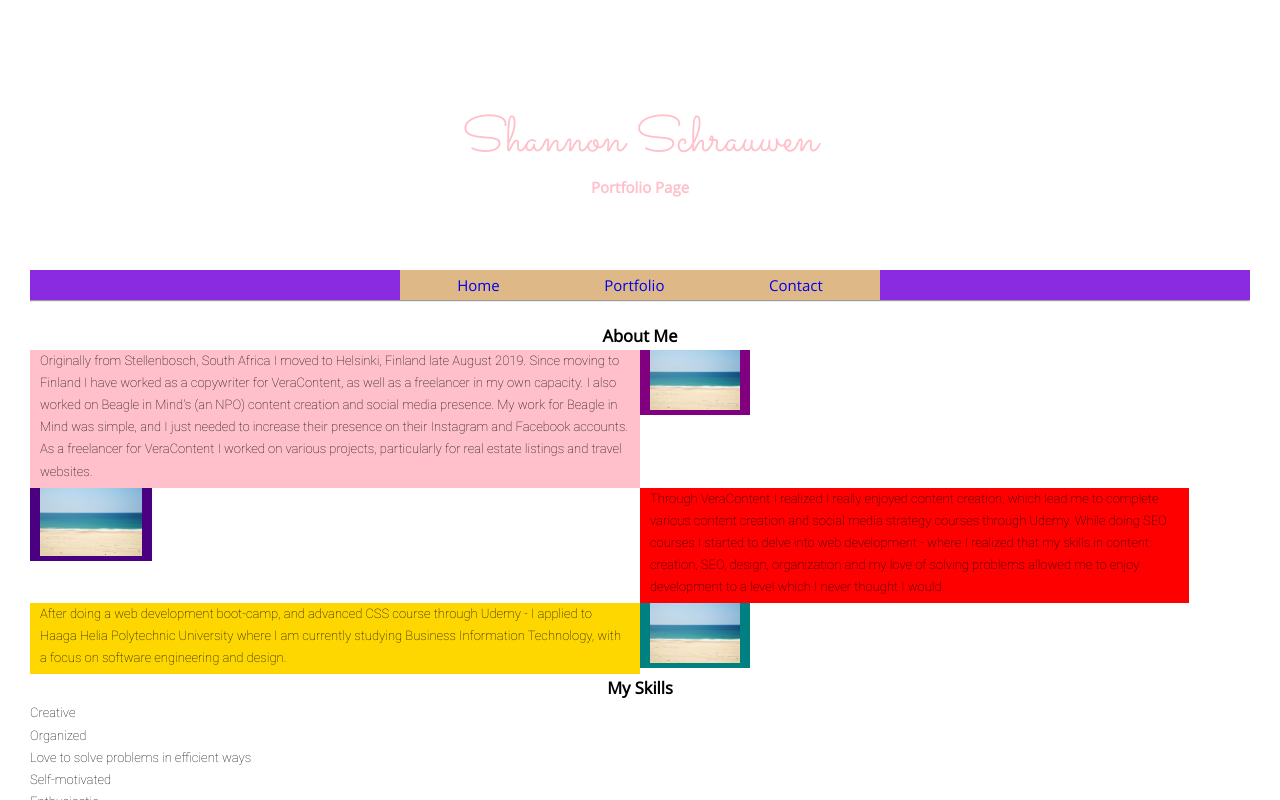
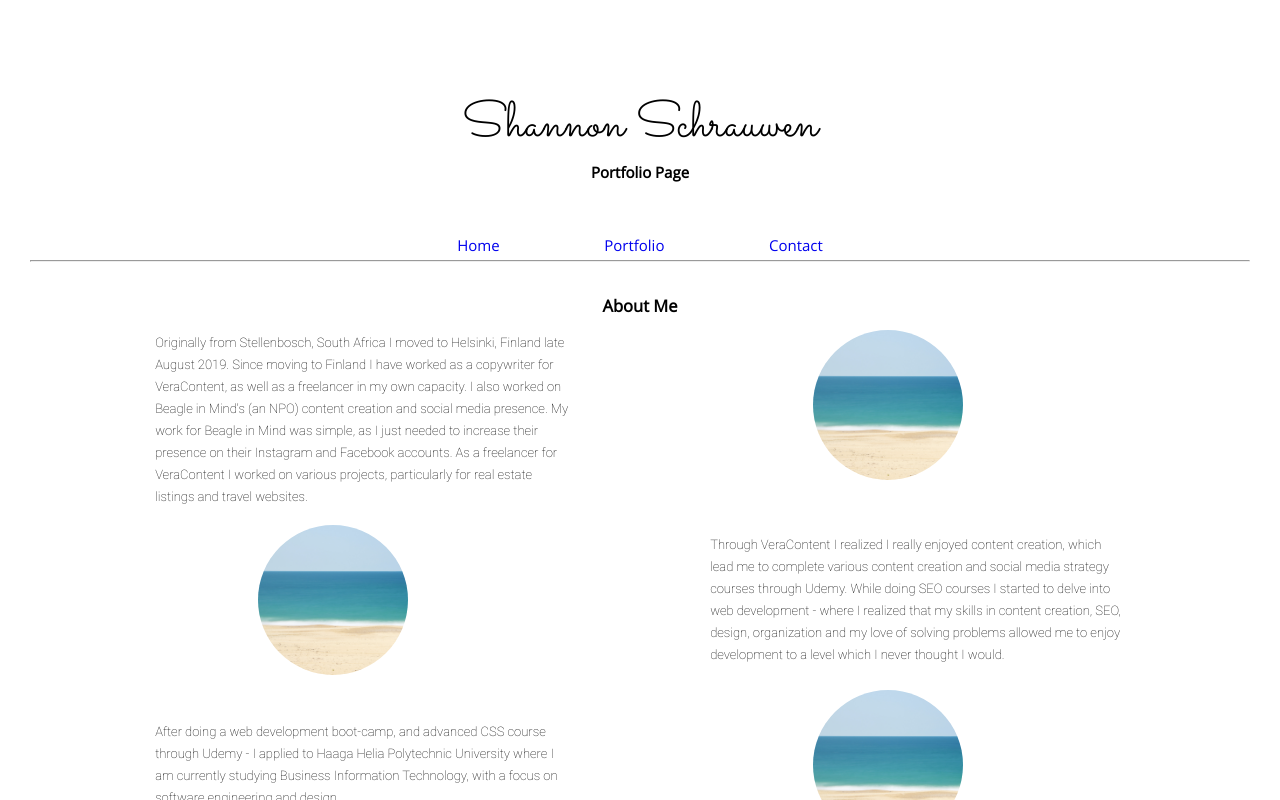
Before and after one commit to ShanRonaldson/portfolio-page, a React (Create React App) app: page / in a window 1280 px wide. Shown: the top 800 px of the page. Built offline with nearby package versions, Linux system fonts and the light colour scheme.

Commit message:
Style editing on home page
Making images sit in center of grid
removal of random colours from areas which are completed (or mostly completed)
made images round and created mixins to make images round

```diff
--- a/src/pages/HomePage.jsx
+++ b/src/pages/HomePage.jsx
@@ -9,25 +9,22 @@ export function Home() {
         <h3 className="home__heading">About Me</h3>
 
         <div className="home--bio__content">
-          {/* <div className="home--box left"> */}
           <p className="home--box__para top__left">
             Originally from Stellenbosch, South Africa I moved to Helsinki,
             Finland late August 2019. Since moving to Finland I have worked as a
             copywriter for VeraContent, as well as a freelancer in my own
             capacity. I also worked on Beagle in Mind's (an NPO) content
             creation and social media presence. My work for Beagle in Mind was
-            simple, and I just needed to increase their presence on their
+            simple, as I just needed to increase their presence on their
             Instagram and Facebook accounts. As a freelancer for VeraContent I
             worked on various projects, particularly for real estate listings
             and travel websites.
           </p>
-          <img
-            src={image}
-            alt="placeholder"
-            className="home--box__img top__right"
-          />
-          {/* </div> */}
-          {/* <div className="home--box right"> */}
+
+          <div className="home__shape top__right">
+            <img src={image} alt="placeholder" className="home--box__img" />
+          </div>
+
           <p className="home--box__para middle__right">
             Through VeraContent I realized I really enjoyed content creation,
             which lead me to complete various content creation and social media
@@ -37,25 +34,19 @@ export function Home() {
             problems allowed me to enjoy development to a level which I never
             thought I would.
           </p>
-          <img
-            src={image}
-            alt="placeholder"
-            className="home--box__img middle__left"
-          />
-          {/* </div> */}
-          {/* <div className="home--box left"> */}
+          <div className="home__shape middle__left">
+            <img src={image} alt="placeholder" className="home--box__img " />
+          </div>
+
           <p className="home--box__para bottom__left">
             After doing a web development boot-camp, and advanced CSS course
             through Udemy - I applied to Haaga Helia Polytechnic University
             where I am currently studying Business Information Technology, with
             a focus on software engineering and design.
           </p>
-          <img
-            src={image}
-            alt="placeholder"
-            className="home--box__img bottom__right"
-          />
-          {/* </div> */}
+          <div className="home__shape bottom__right">
+            <img src={image} alt="placeholder" className="home--box__img " />
+          </div>
         </div>
       </section>
 
--- a/src/scss/abstracts/_mixins.scss
+++ b/src/scss/abstracts/_mixins.scss
@@ -1,3 +1,63 @@
+@mixin clearfix {
+  &::after {
+    content: "";
+    display: table;
+    clear: both;
+  }
+}
+
+//change background image color
+
+@mixin my-background-image($imgpath, $color-light, $color-dark) {
+  background: {
+    image: linear-gradient(
+        to right bottom,
+        rgba($color-light, 0.801),
+        rgba($color-dark, 0.801)
+      ),
+      url($imgpath);
+    size: cover;
+    position: top;
+  }
+}
+
+// create the round shape for images
+
+@mixin round-shape {
+  width: $img-size-small;
+  height: $img-size-small;
+  float: left;
+
+  -webkit-transform: translateX($translate-negative-small);
+  transform: translateX($translate-negative-small);
+  position: relative;
+  overflow: hidden;
+  backface-visibility: hidden;
+  -webkit-backface-visibility: hidden;
+
+  border-radius: $border-radius-50;
+  justify-self: center;
+
+  outline: 1px solid transparent;
+
+  @supports (clip-path: circle(0 0)) or (-webkit-clip-path: circle(0 0)) {
+    -webkit-clip-path: circle($border-radius-50 at $border-radius-50 $border-radius-50);
+    clip-path: circle($border-radius-50 at $border-radius-50 $border-radius-50);
+    -webkit-shape-outside: circle($border-radius-50 at $border-radius-50 $border-radius-50);
+    shape-outside: circle($border-radius-50 at $border-radius-50 $border-radius-50);
+    border-radius: none;
+  }
+}
+
+// make the img fit into the rounded shape above
+
+@mixin round-img {
+  width: auto;
+  height: 100%;
+  transform: scale(1.4);
+  transition: all 0.5s ease-in;
+}
+
 //media query manager
 /*
 
--- a/src/scss/abstracts/_variables.scss
+++ b/src/scss/abstracts/_variables.scss
@@ -1,6 +1,19 @@
-$title-font: 'Sacramento', cursive;
-$subtitle-font: 'Open Sans', sans-serif;
+$title-font: "Sacramento", cursive;
+$subtitle-font: "Open Sans", sans-serif;
 
-$body-font: 'Roboto', sans-serif;
+$body-font: "Roboto", sans-serif;
 
 $main-width: 60vh;
+
+$grid-column-space: 6.5rem;
+$grid-column-space-small: 2rem;
+
+$row-gap-space: 1.5rem;
+
+$grid-rows-space: 18rem;
+
+$img-size-small: 15rem;
+
+$translate-negative-small: -3rem;
+
+$border-radius-50: 50%;
--- a/src/scss/base/_typography.scss
+++ b/src/scss/base/_typography.scss
@@ -45,5 +45,6 @@ li{
     &:link,
     &:visited{
         text-decoration: none;
+
     }
 }
--- a/src/scss/components/_footer.scss
+++ b/src/scss/components/_footer.scss
@@ -1,7 +1,6 @@
 .footer {
   flex-shrink: 0;
   &--main {
-    background-color: cadetblue;
     display: flex;
     justify-content: space-around;
     align-items: center;
@@ -25,8 +24,8 @@
   &--icons {
     font-size: 2.5rem;
 
-    &__icon{
-        padding: .4rem;
+    &__icon {
+      padding: 0.4rem;
     }
   }
 }
--- a/src/scss/components/_header.scss
+++ b/src/scss/components/_header.scss
@@ -2,12 +2,9 @@
   display: flex;
   justify-content: center;
 
-
   &--main {
-    color: pink;
-
-    height: 30vh;
-    padding: 1rem;
+    height: 25vh;
+    padding: 1rem 0 0;
     align-self: center;
     display: flex;
     flex-direction: column;
--- a/src/scss/components/_nav.scss
+++ b/src/scss/components/_nav.scss
@@ -4,10 +4,9 @@
     justify-content: center;
     align-content: center;
 
-    background-color: blueviolet;
     &__ul {
       display: flex;
-      background-color: burlywood;
+
       width: $main-width;
       justify-content: space-around;
       padding: 0.5rem;
--- a/src/scss/layout/_grid.scss
+++ b/src/scss/layout/_grid.scss
@@ -2,46 +2,41 @@
 .top {
   &__left {
     grid-area: top-left;
-      background-color: pink;
-      justify-self: center;
   }
 
   &__right {
     grid-area: top-right;
-      background-color: purple;
   }
 }
 
 .middle {
   &__left {
     grid-area: middle-left;
-      background-color: indigo;
   }
 
   &__right {
     grid-area: middle-right;
-      background-color: red;
   }
 }
 
 .bottom {
   &__left {
     grid-area: bottom-left;
-      background-color: gold;
   }
 
   &__right {
     grid-area: bottom-right;
-      background-color: teal;
   }
 }
 
 .home--bio__content {
   display: grid;
-    grid-template-columns: 50% 45%;
-    grid-template-rows: auto;
+  grid-template-columns: $grid-column-space auto $grid-column-space-small auto $grid-column-space;
+  grid-template-rows: $grid-rows-space;
+
+  row-gap: $row-gap-space;
   grid-template-areas:
-      "top-left top-right"
-      "middle-left middle-right"
-      "bottom-left bottom-right";
+    ". top-left . top-right ."
+    ". middle-left . middle-right . "
+    ". bottom-left . bottom-right . ";
 }
--- a/src/scss/pages/_home.scss
+++ b/src/scss/pages/_home.scss
@@ -6,6 +6,7 @@
   &__heading {
     font-size: 1.65rem;
     text-align: center;
+    padding: 1rem 0;
   }
 
   &--bio {
@@ -13,17 +14,25 @@
     flex-flow: column wrap;
   }
   &--box {
-    display: flex;
-
     &__para {
-      padding: 0 1rem 0.5rem;
+      padding: 0 2rem;
+      place-self: center;
+      width: 85%;
     }
 
     &__img {
-      width: 20%;
+      width: 50%;
+      padding: 0 1rem;
+      place-self: center;
+    }
+  }
 
-      padding: 0 1rem 0.5rem;
-    }
+  &__shape {
+    @include round-shape;
+  }
+
+  &__shape img {
+    @include round-img;
   }
 
   &--tech {
```
Lines whose indentation alone changed are shown as unchanged.
